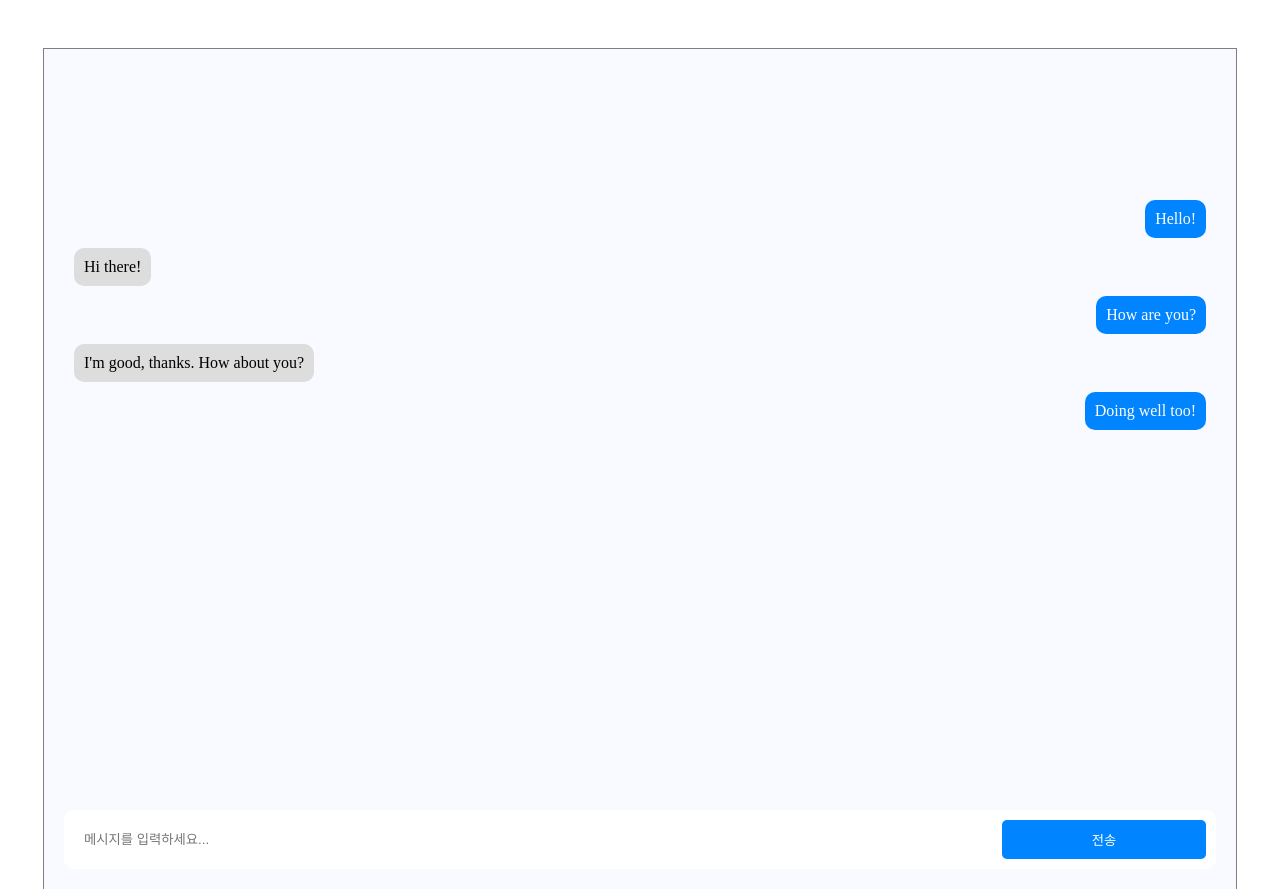
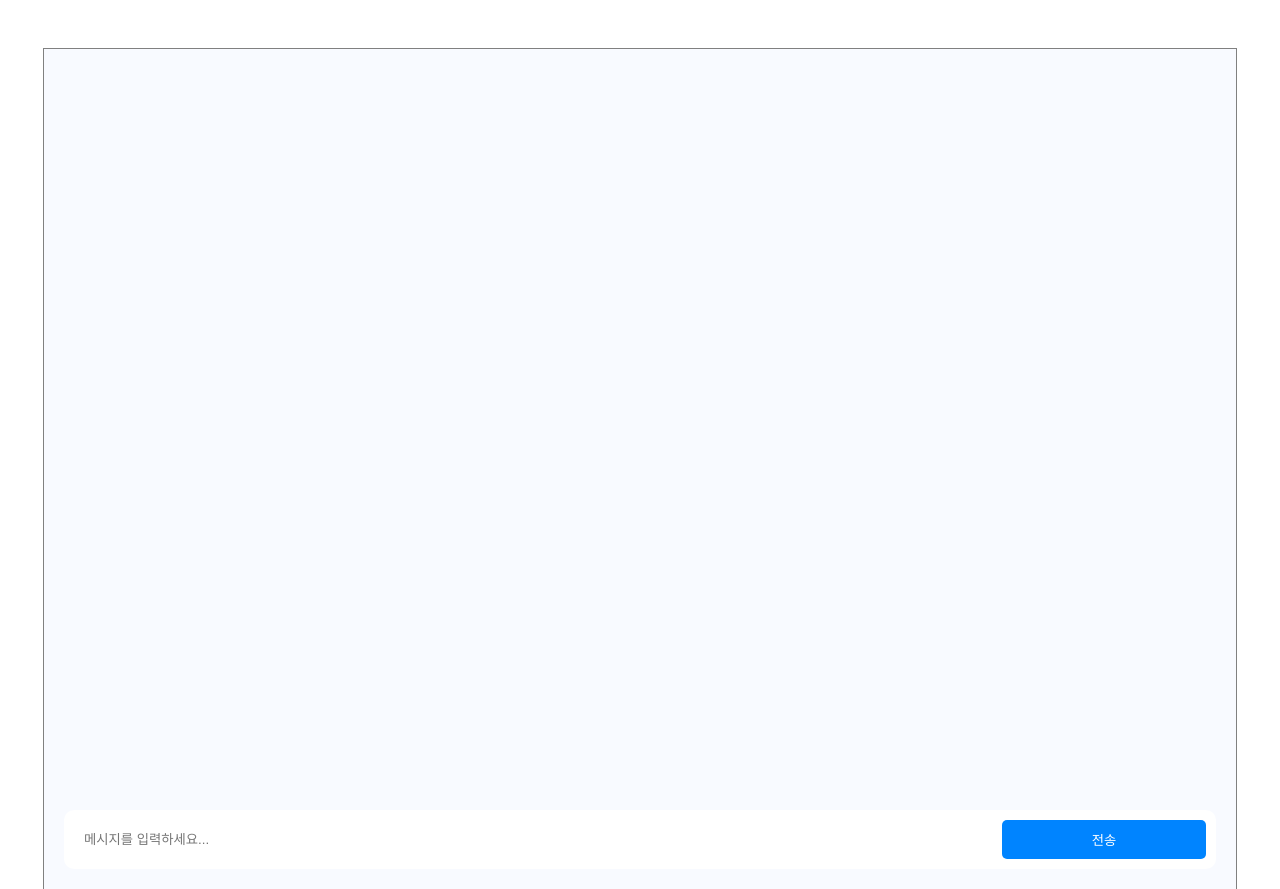
Before and after one commit to dkdlel395/MG, a Flask app: template backend/templates/appeal/chat.html in a window 1280 px wide. Shown: the part 181-1070 px from the top of the page. Run offline with Flask 3, Linux system fonts and the light colour scheme; the template is opened without the code that fills it, so the values that code supplies are empty.

Commit message:
feat: chat html script 완성

```diff
--- a/backend/templates/appeal/chat.html
+++ b/backend/templates/appeal/chat.html
@@ -87,43 +87,12 @@
   outline: none;
   box-shadow: 0px 0px 3px #0084ff;
 }
-
-
-
-
-
 </style>
 </head>
 <body>
     <div style="width:100%; height:1000px; position:absolute; top: 150px;">
         <div id="frame" style="position: absolute; top: 50%; left: 50%; transform: translate(-50%, -50%); border: 1px solid gray; background-color: rgb(242, 246, 255, 0.5); width: 90%; height: 80%;">
-          <div class="chat-container">
-            <div class="chat-box">
-              <div class="chat-bubble me">
-                <p>Hello!</p>
-              </div>
-            </div>
-            <div class="chat-box chat-box-alt">
-              <div class="chat-bubble chat-bubble-alt">
-                <p>Hi there!</p>
-              </div>
-            </div>
-            <div class="chat-box">
-              <div class="chat-bubble me">
-                <p>How are you?</p>
-              </div>
-            </div>
-            <div class="chat-box chat-box-alt">
-              <div class="chat-bubble chat-bubble-alt">
-                <p>I'm good, thanks. How about you?</p>
-              </div>
-            </div>
-            <div class="chat-box">
-              <div class="chat-bubble me">
-                <p>Doing well too!</p>
-              </div>
-            </div>
-          </div>
+          <div class="chat-container"></div>
           <div class="chat-input">
             <input type="text" id="message-input" placeholder="메시지를 입력하세요...">
             <button id="send-btn" onclick="sendMessage()">전송</button>
@@ -132,7 +101,7 @@
       </div>
       <script>
         const messageInput = document.querySelector("#message-input");
-const sendButton = document.querySelector("#send-button");
+    const sendButton = document.querySelector("#send-btn");
     const chatContainer = document.querySelector(".chat-container");
 
     sendButton.addEventListener("click", (event) => {
@@ -155,8 +124,63 @@ sendButton.addEventListener("click", (event) => {
         message.appendChild(messageBubble);
         chatContainer.appendChild(message);
 
+        // Backend code
+        fetch('/appeal/upload_text', {
+          method: 'POST',
+          headers: {
+            'Content-Type': 'application/json'
+          },
+          body: JSON.stringify({ msg: messageInput.value })
+        })
+          .then(response => response.json())
+          .then(data => {
+            fetch('/appeal/answer', {
+              method: 'POST',
+              headers: {
+                'Content-Type': 'application/json'
+              },
+              body: JSON.stringify({ message_type: 'chat', message_content: messageInput.value })
+            })
+              .then(response => response.json())
+              .then(data => {
+                const responseMessage = document.createElement("div");
+                const responseMessageBubble = document.createElement("div");
+                const responseMessageText = document.createElement("p");
+                const responseMessageTime = document.createElement("span");
+                const responseMessageSender = document.createElement("span");
+
+                responseMessageBubble.classList.add("chat-bubble", "chat-bubble-alt");
+                responseMessageText.innerText = data.message_content;
+                responseMessageSender.innerText = "뽀또";
+                responseMessageTime.innerText = new Date(data.time * 1000).toLocaleTimeString([], {hour: '2-digit', minute:'2-digit'});
+
+                responseMessageBubble.appendChild(responseMessageText);
+                responseMessageBubble.appendChild(responseMessageTime);
+                responseMessageBubble.appendChild(responseMessageSender);
+                responseMessage.appendChild(responseMessageBubble);
+                chatContainer.appendChild(responseMessage);
+                chatContainer.scrollTop = chatContainer.scrollHeight;
+              })
+              .catch(error => console.error(error));
+          })
+          .catch(error => console.error(error));
+      }
       messageInput.value = "";
-    chatContainer.scrollTop = chatContainer.scrollHeight;
+    });
+
+    function sendMessage() {
+      // 클릭 이벤트 디스패치
+      sendButton.dispatchEvent(new Event("click"));
+    }
+
+    // 클릭 이벤트 핸들러
+    sendButton.onclick = function() {
+      // 원하는 동작 수행
+    };
+
+    messageInput.addEventListener("keyup", (event) => {
+      if (event.keyCode === 13) {
+        sendMessage();
       }
     });
 </script>
```
Lines whose indentation alone changed are shown as unchanged.
